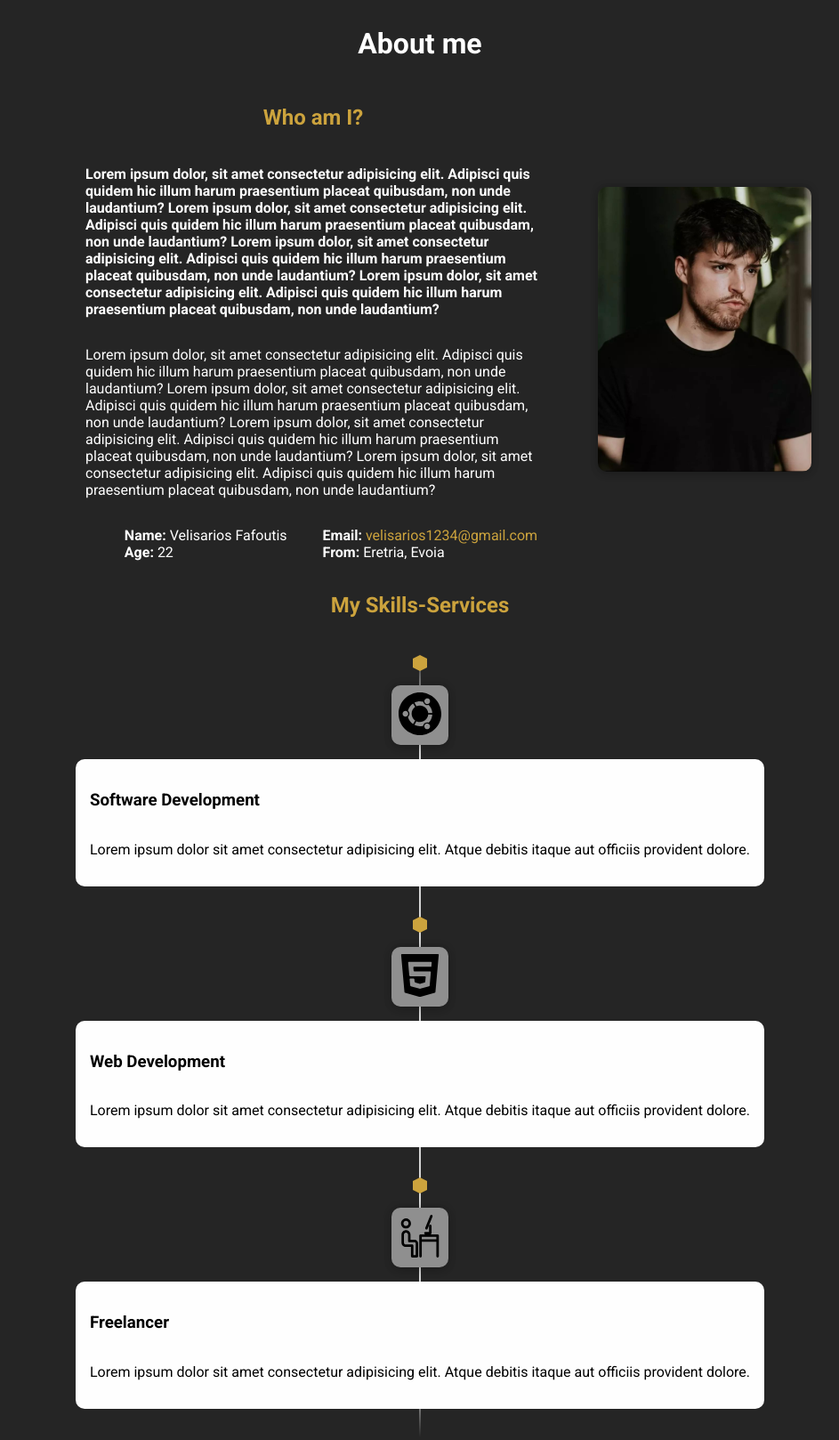
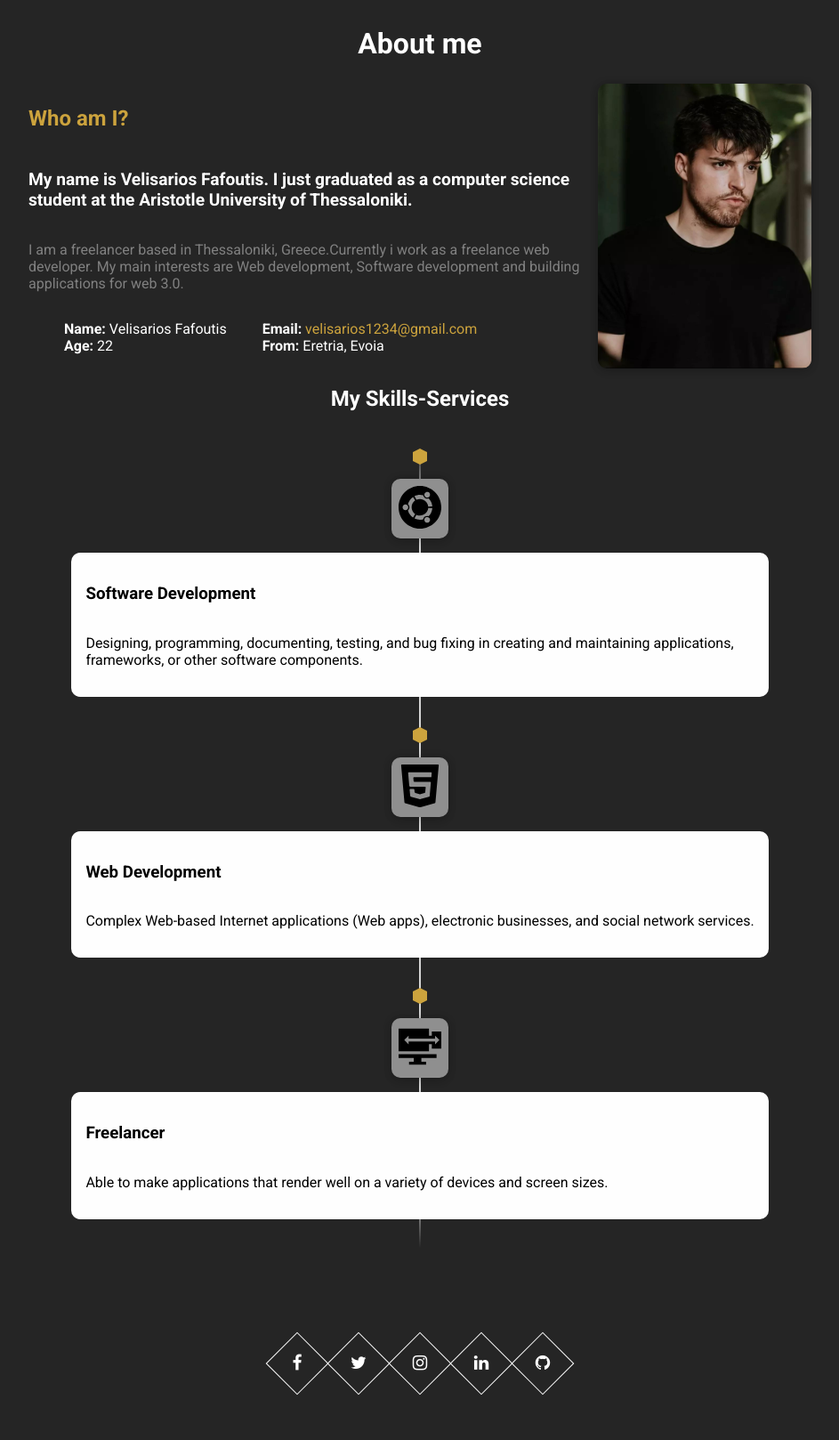
Before and after one commit to VelisariosF/velisariosf.github.io, a plain HTML site: page assets/html/about_me.html in a window 1280 px wide. Shown: the part 103-1721 px from the top of the page at 89% size, without its empty margins (168-1111 px from the left). After the commit the page ends 1699 px from the top, so only its background shows below. Drawn offline with Linux system fonts and the light colour scheme.

Commit message:
project almost finished

```diff
--- a/assets/css/index/index.scss
+++ b/assets/css/index/index.scss
@@ -224,7 +224,7 @@ nav {
             width: 40em;
             display: flex;
             flex-direction: column;
-            align-items: center;
+            align-items: flex-start;
             justify-content: flex-start;
 
             .info-title {
@@ -237,18 +237,21 @@ nav {
 
             .info-description {
 
-                margin-right: 4em;
-                margin-left: 4em;
+             //   margin-right: 4em;
+              //  margin-left: 4em;
                 font-family: 'Roboto', sans-serif;
 
             }
 
             .description-1 {
                 font-weight: 700;
+                font-size: 1.2em;
             }
 
             .description-2 {
                 font-weight: 400;
+
+                color: gray;
             }
 
             .bio-container {
@@ -331,7 +334,7 @@ nav {
         grid-area: "header";
         justify-self: center;
         font-family: "Roboto", sans-serif;
-        color: #CCA33D;
+        color: #ffffff;
         width: auto;
         height: 2em;
         margin-bottom: 0em;
@@ -537,6 +540,7 @@ nav {
                 flex-direction: column;
                 align-items: flex-start;
                 justify-content: center;
+                text-align: left;
 
 
             }
@@ -687,28 +691,31 @@ nav {
                         .skill-level {
 
                             background-color: #CCA33D;
-
-
+                            padding-left: 2%;
                         }
 
                         .java {
-                            width: 70%;
+                            width: 85%;
                         }
 
                         .html_css {
-                            width: 85%;
+                            width: 90%;
                         }
 
                         .javascript {
-                            width: 50%;
+                            width: 75%;
+                        }
+
+                        .react_js{
+                            width: 60%;
                         }
 
                         .sql {
-                            width: 60%;
+                            width: 80%;
                         }
 
                         .php {
-                            width: 40%;
+                            width: 60%;
                         }
 
                     }
@@ -910,8 +917,8 @@ nav {
         display: flex;
         flex-direction: row;
         align-items: flex-start;
-        justify-content: flex-start;
-
+        justify-content: space-between;
+        width: 60%;
         .contact-container {
             display: flex;
             flex-direction: column;
@@ -948,19 +955,20 @@ nav {
                         margin-bottom: 3%;
 
                         .form-input {
+                            font-size: 1.02em;
                             border-radius: 10px;
                             background-color: rgb(50, 50, 50);
-
+ padding-left: 5%;
                             width: 98.5%;
                             border: none;
-
+color: white;
                             &:focus {
                                 outline: 0;
                                 border-bottom: 1px solid #CCA33D;
                             }
 
                             &::placeholder {
-                                color: #666;
+                                color: rgb(132, 132, 132);
                                 font-family: "Varela", sans-serif;
 
                             }
@@ -978,13 +986,15 @@ nav {
 
 
                         .form-input-subject {
+                            font-size: 1.02em;
+                            padding-left: 5%;
                             background-color: rgb(50, 50, 50);
                             border-radius: 10px;
                             box-sizing: border-box;
                             border: none;
                             resize: none;
 
-                            width: 180%;
+                            width: 222%;
 
 
                             &:focus {
@@ -993,7 +1003,7 @@ nav {
                             }
 
                             &::placeholder {
-                                color: #666;
+                                color: rgb(132, 132, 132);
                                 letter-spacing: 0.1em;
                                 font-family: "Varela", sans-serif;
                             }
--- a/assets/html/about_me.html
+++ b/assets/html/about_me.html
@@ -41,24 +41,12 @@
         <div class="info-container">
             <h3 class="info-title">Who am I?</h3>
             <p class="info-description description-1">
-                Lorem ipsum dolor, sit amet consectetur adipisicing elit. Adipisci quis quidem hic illum harum
-                praesentium placeat quibusdam, non unde laudantium?
-                Lorem ipsum dolor, sit amet consectetur adipisicing elit. Adipisci quis quidem hic illum harum
-                praesentium placeat quibusdam, non unde laudantium?
-                Lorem ipsum dolor, sit amet consectetur adipisicing elit. Adipisci quis quidem hic illum harum
-                praesentium placeat quibusdam, non unde laudantium?
-                Lorem ipsum dolor, sit amet consectetur adipisicing elit. Adipisci quis quidem hic illum harum
-                praesentium placeat quibusdam, non unde laudantium?
+               My name is Velisarios Fafoutis. I just graduated as a computer science student at the Aristotle University of Thessaloniki.
+
             </p>
             <p class="info-description description-2">
-                Lorem ipsum dolor, sit amet consectetur adipisicing elit. Adipisci quis quidem hic illum harum
-                praesentium placeat quibusdam, non unde laudantium?
-                Lorem ipsum dolor, sit amet consectetur adipisicing elit. Adipisci quis quidem hic illum harum
-                praesentium placeat quibusdam, non unde laudantium?
-                Lorem ipsum dolor, sit amet consectetur adipisicing elit. Adipisci quis quidem hic illum harum
-                praesentium placeat quibusdam, non unde laudantium?
-                Lorem ipsum dolor, sit amet consectetur adipisicing elit. Adipisci quis quidem hic illum harum
-                praesentium placeat quibusdam, non unde laudantium?
+                I am a freelancer based in Thessaloniki, Greece.Currently i work as a freelance web developer.
+                My main interests are Web development, Software development and building applications for web 3.0.
              </p>
             <div class="bio-container">
                 <ul class="bio-list list-1">
@@ -105,8 +93,7 @@
                         <div class="services-card">
                             <!--svg icon-->
                               <h3 class="service-title">Software Development</h3>
-                            <p class="service-description">Lorem ipsum dolor sit amet consectetur adipisicing elit.
-                                Atque debitis itaque aut officiis provident dolore.</p>
+                              <p class="service-description">Designing, programming, documenting, testing, and bug fixing in creating and maintaining applications, <br> frameworks, or other software components.</p>
                         </div>
                     </div>
             </li>
@@ -173,8 +160,7 @@
                             <!--svg icon-->
 
                             <h3 class="service-title">Web Development</h3>
-                            <p class="service-description">Lorem ipsum dolor sit amet consectetur adipisicing elit.
-                                Atque debitis itaque aut officiis provident dolore.</p>
+                            <p class="service-description">Complex Web-based Internet applications (Web apps), electronic businesses, and social network services.</p>
                         </div>
                     </div>
             </li>
@@ -185,22 +171,60 @@
                     <div class="flag-wrapper">
                         <span class="hexa"></span>
 
-                        <span class="time-wrapper"><span class="time"><svg version="1.1" xmlns="http://www.w3.org/2000/svg" viewBox="0 0 297 297" xmlns:xlink="http://www.w3.org/1999/xlink" enable-background="new 0 0 297 297">
+                        <span class="time-wrapper"><span class="time">
+                            <svg version="1.1" id="Layer_1" xmlns="http://www.w3.org/2000/svg" xmlns:xlink="http://www.w3.org/1999/xlink" x="0px" y="0px"
+                                 viewBox="0 0 512 512" style="enable-background:new 0 0 512 512;" xml:space="preserve">
                             <g>
-                              <path d="m190.411,101.693c1.065,0.427 2.163,0.628 3.244,0.628 3.468,0 6.751-2.079 8.118-5.496l33.933-84.834c1.793-4.483-0.387-9.569-4.868-11.361-4.485-1.797-9.569,0.387-11.361,4.868l-33.933,84.834c-1.794,4.482 0.386,9.568 4.867,11.361z"/>
-                              <path d="m271.294,135.738h-47.97c3.384-1.206 5.81-4.429 5.81-8.226v-50.9c0-4.827-3.913-8.74-8.74-8.74s-8.74,3.913-8.74,8.74v42.16h-25.194c-4.827,0-8.74,3.913-8.74,8.74 0,3.798 2.427,7.02 5.81,8.226h-31.003c-4.827,0-8.74,3.913-8.74,8.74v143.782c0,4.827 3.913,8.74 8.74,8.74 4.827,0 8.74-3.913 8.74-8.74v-101.108h101.286v101.108c0,4.827 3.913,8.74 8.74,8.74s8.74-3.913 8.74-8.74v-143.782c0.001-4.827-3.912-8.74-8.739-8.74zm-8.741,33.933h-101.286v-16.453h101.286v16.453z"/>
-                              <path d="m51.552,94.426c19.07,0 34.585-15.515 34.585-34.585s-15.515-34.586-34.585-34.586-34.586,15.516-34.586,34.586 15.516,34.585 34.586,34.585zm0-52.171c9.696,0 17.585,7.889 17.585,17.586 0,9.696-7.889,17.585-17.585,17.585-9.697,0-17.586-7.889-17.586-17.585 0-9.697 7.889-17.586 17.586-17.586z"/>
-                              <path d="m110.422,173.424h-27.546v-35.099c0-17.272-14.052-31.325-31.324-31.325s-31.325,14.053-31.325,31.325v54.6c0,16.584 13.491,30.075 30.075,30.075h35.741v65.326c0,4.694 3.806,8.5 8.5,8.5h33c4.694,0 8.5-3.806 8.5-8.5v-89.281c0-14.128-11.493-25.621-25.621-25.621zm8.621,106.402h-16v-65.326c0-4.694-3.806-8.5-8.5-8.5h-44.241c-7.21,0-13.075-5.865-13.075-13.075v-54.6c0-7.899 6.426-14.325 14.325-14.325 7.898,0 14.324,6.426 14.324,14.325v43.599c0,4.694 3.806,8.5 8.5,8.5h36.046c4.754,0 8.621,3.867 8.621,8.621v80.781z"/>
+                                <g>
+                                    <polygon points="455.111,392.533 455.111,347.022 0,347.022 0,392.533 182.044,392.533 182.044,438.044 125.156,438.044
+                                        125.156,472.178 329.956,472.178 329.956,438.044 273.067,438.044 273.067,392.533 		"/>
+                                </g>
                             </g>
-                          </svg>
+                            <g>
+                                <g>
+                                    <path d="M398.222,73.956v51.2h-34.133V39.822H0v273.067h364.089v-85.333h34.133v51.2H512v-204.8H398.222z M437.428,228.826
+                                        v-34.772H120.083v34.772l-51.817-51.842l51.817-51.829v34.767h317.344v-34.767l51.817,51.829L437.428,228.826z"/>
+                                </g>
+                            </g>
+                            <g>
+                            </g>
+                            <g>
+                            </g>
+                            <g>
+                            </g>
+                            <g>
+                            </g>
+                            <g>
+                            </g>
+                            <g>
+                            </g>
+                            <g>
+                            </g>
+                            <g>
+                            </g>
+                            <g>
+                            </g>
+                            <g>
+                            </g>
+                            <g>
+                            </g>
+                            <g>
+                            </g>
+                            <g>
+                            </g>
+                            <g>
+                            </g>
+                            <g>
+                            </g>
+                            </svg>
+
                           </span></span>
                     </div>
                     <div class="desc">
                         <div class="services-card">
                             <!--svg icon-->
                             <h3 class="service-title">Freelancer</h3>
-                            <p class="service-description">Lorem ipsum dolor sit amet consectetur adipisicing elit.
-                                Atque debitis itaque aut officiis provident dolore.</p>
+                            <p class="service-description">Able to make applications that render well on a variety of devices and screen sizes.</p>
                         </div>
                     </div>
             </li>
@@ -213,28 +237,27 @@
 
 </section>
 
-
 <footer class="social-networks">
 
     <div class="social-container">
-        <a  href="#" class="social-rectangle">
+        <a  href="https://www.facebook.com/velisarios.fafoutis" class="social-rectangle">
             <i class="fa fa-facebook"></i>
         </a>
 
 
-        <a  href="#" class="social-rectangle">
+        <a  href="https://twitter.com/velisariosf" class="social-rectangle">
             <i class="fa fa-twitter"></i>
         </a>
 
-        <a  href="#" target="_blank" class="social-rectangle">
+        <a  href="https://www.instagram.com/velisariosf/"  class="social-rectangle">
             <i class="fa fa-instagram"></i>
         </a>
 
-        <a  href="#" target="_blank" class="social-rectangle">
+        <a  href="https://www.linkedin.com/in/%CE%B2%CE%B5%CE%BB%CE%B9%CF%83%CE%B1%CF%81%CE%B9%CE%BF%CF%82-%CF%86%CE%B1%CF%86%CE%BF%CF%85%CF%84%CE%B7%CF%82-804a72190/" class="social-rectangle">
             <i class="fa fa-linkedin"></i>
         </a>
 
-        <a  href="#" target="_blank" class="social-rectangle">
+        <a  href="https://github.com/VelisariosF"  class="social-rectangle">
             <i class="fa fa-github"></i>
         </a>
 
```
Also changed, not shown: assets/html/contact.html (+7 -7 lines), assets/html/portofolio.html (+7 -6 lines), assets/html/resume.html (+13 -13 lines), index.html (+5 -5 lines), assets/css/index/index.css, assets/images/skills_svgs/html_5_gold.svg (added), assets/images/skills_svgs/responsive.svg (added), assets/images/skills_svgs/responsive_gold.svg (added), assets/images/skills_svgs/software_gold.svg (added), 1 other file.
